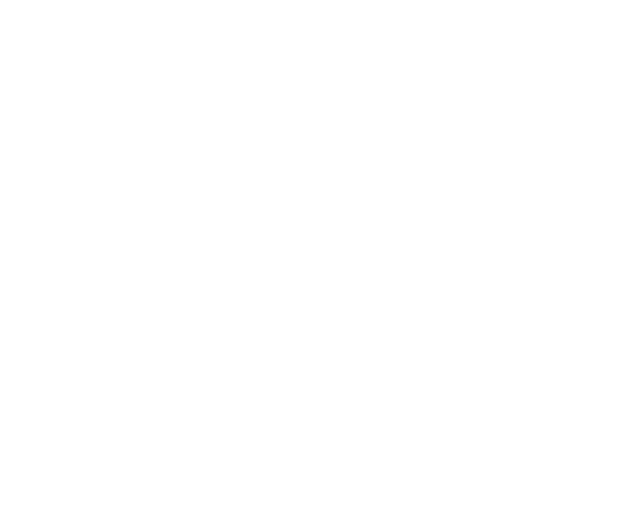
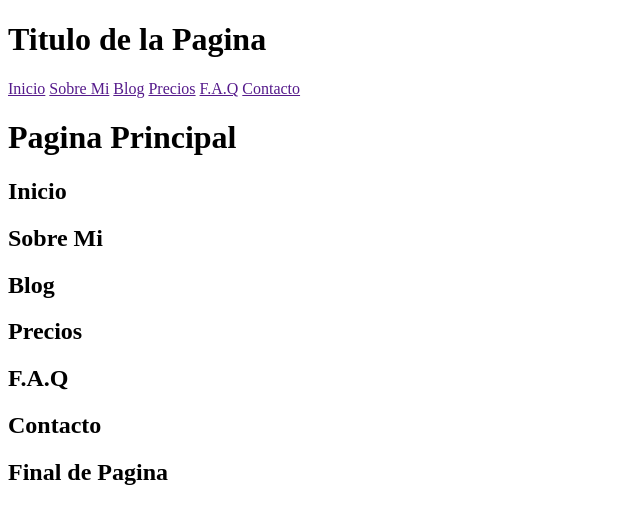
Before and after one commit to DafneCraft/laboratorio-entregable-4, a plain HTML site: page index.html in a window 1280 px wide. Shown: the whole page, without its empty margins (0-640 px from the left). Drawn offline with Linux system fonts and the light colour scheme.

Commit message:
Estructura inicial de la pagina

```diff
--- a/index.html
+++ b/index.html
@@ -7,6 +7,40 @@
     <meta name="description" content="150 caracteres.">
 </head>
 <body>
-
+    <header>
+        <h1>Titulo de la Pagina</h1>
+        <nav>
+            <a href="">Inicio</a>
+            <a href="">Sobre Mi</a>
+            <a href="">Blog</a>
+            <a href="">Precios</a>
+            <a href="">F.A.Q</a>
+            <a href="">Contacto</a>
+        </nav>
+    </header>
+    <main>
+        <h1>Pagina Principal</h1>
+        <section>
+            <h2>Inicio</h2>
+        </section>
+        <section>
+            <h2>Sobre Mi</h2>
+        </section>
+        <section>
+            <h2>Blog</h2>
+        </section>
+        <section>
+            <h2>Precios</h2>
+        </section>
+        <section>
+            <h2>F.A.Q</h2>
+        </section>
+        <section>
+            <h2>Contacto</h2>
+        </section>
+    </main>
+    <footer>
+        <h2>Final de Pagina</h2>
+    </footer>
 </body>
 </html>
```
